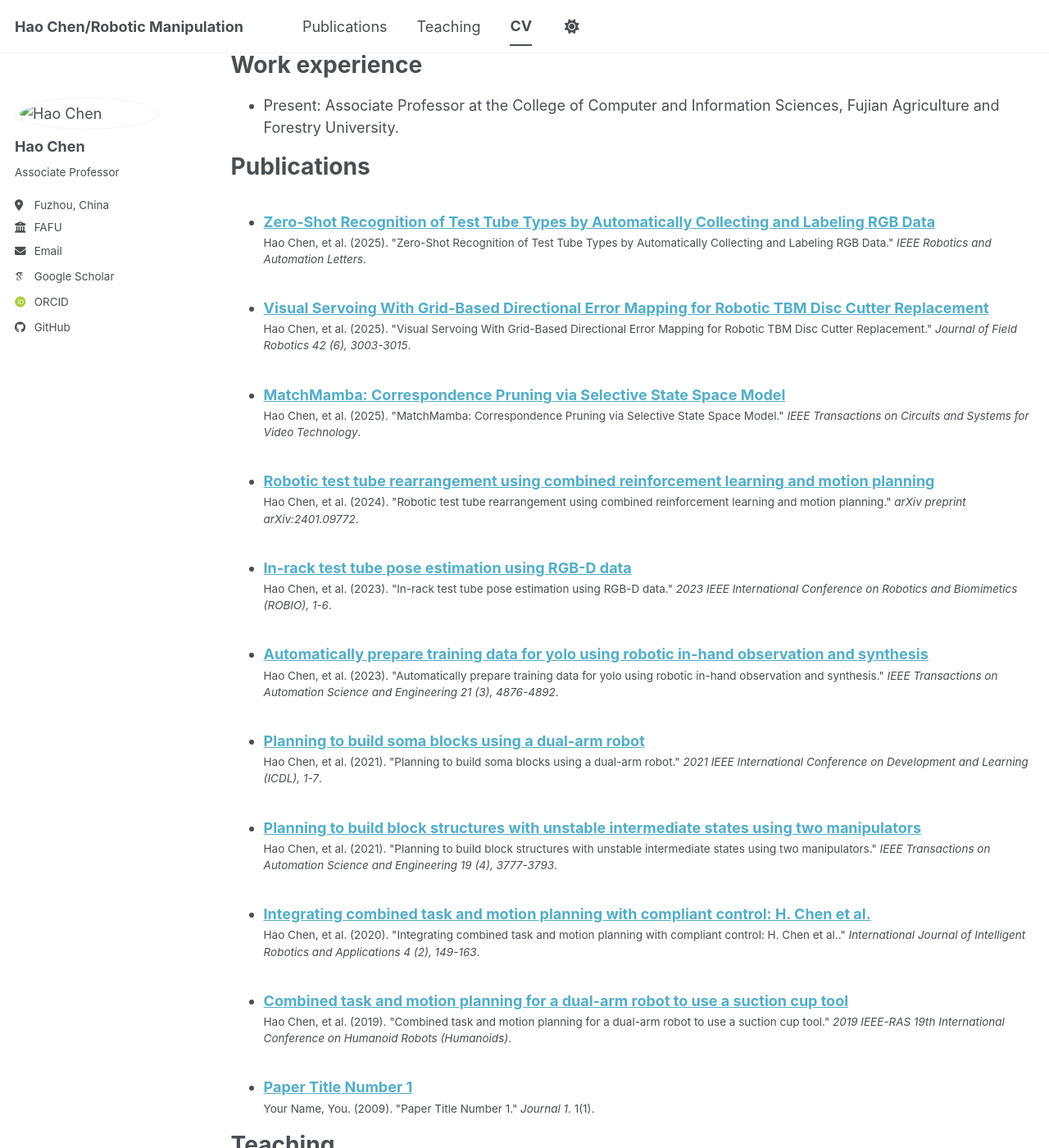
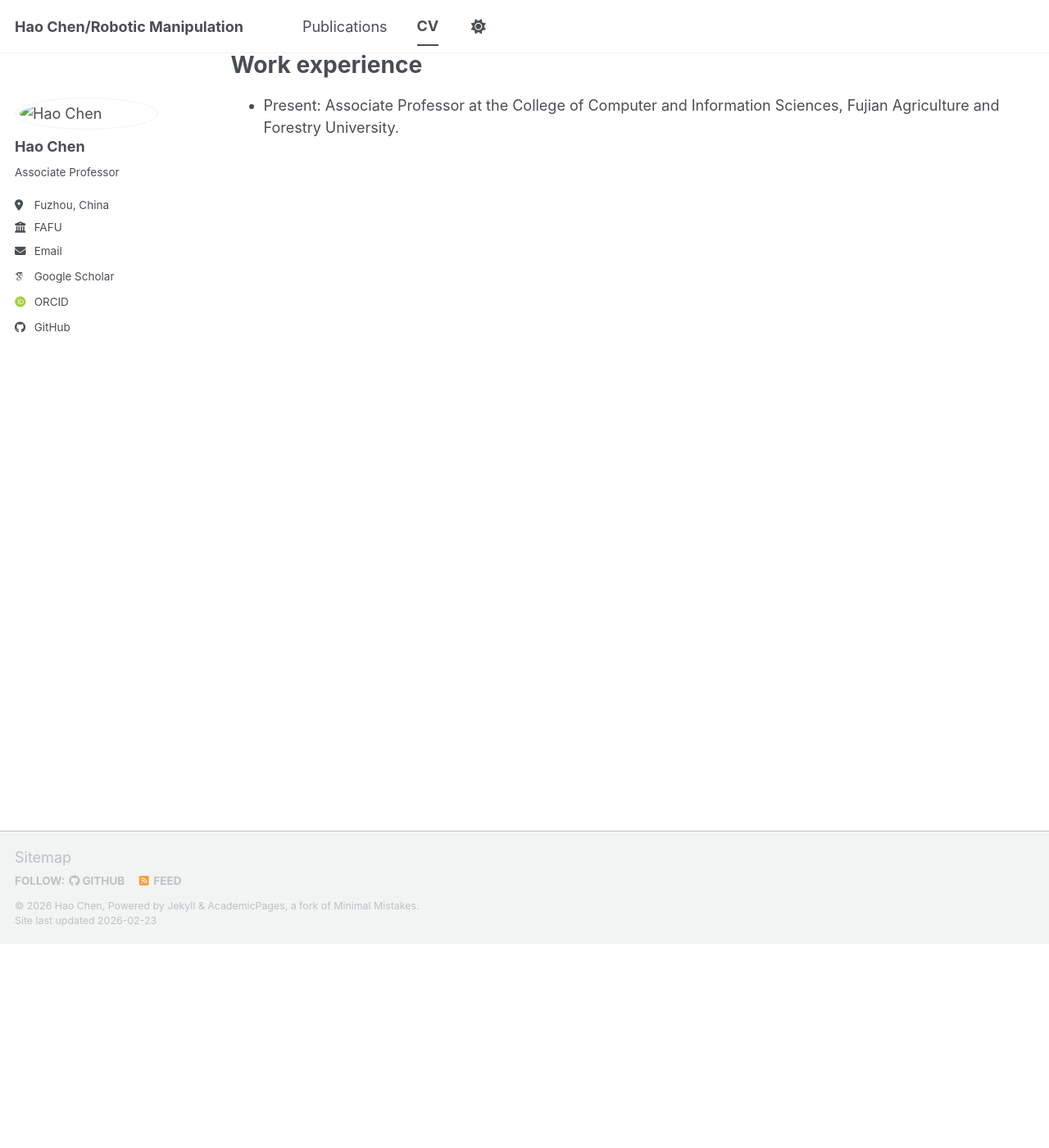
Before and after one commit to chenhaox/page, a Jekyll site: the page built from _pages/cv.md, in a window 1280 px wide and 1400 px high, scrolled down 249 px. Shown: the whole window at 82% size. Built offline with Jekyll 4.4.1, drawn with Linux system fonts in a browser that asks for light colours; some web fonts are replaced; a script bundle is joined from its source files by our own code; library files that are not in the unit come from our copies; some of the changed text lies outside the part shown.

Commit message:
feat: align with preferred reference layout (remove teaching, strip cv, simple pub page)

```diff
--- a/_data/navigation.yml
+++ b/_data/navigation.yml
@@ -11,8 +11,5 @@ main:
   - title: "Publications"
     url: /publications/
 
-  - title: "Teaching"
-    url: /teaching/
-
   - title: "CV"
     url: /cv/
--- a/_pages/cv.md
+++ b/_pages/cv.md
@@ -18,15 +18,3 @@ Education
 Work experience
 ======
 * Present: Associate Professor at the College of Computer and Information Sciences, Fujian Agriculture and Forestry University.
-
-Publications
-======
-  <ul>{% for post in site.publications reversed %}
-    {% include archive-single-cv.html %}
-  {% endfor %}</ul>
-
-Teaching
-======
-  <ul>{% for post in site.teaching reversed %}
-    {% include archive-single-cv.html %}
-  {% endfor %}</ul>
--- a/_pages/publications.html
+++ /dev/null
@@ -1,33 +0,0 @@
----
-layout: archive
-title: "Publications"
-permalink: /publications/
-author_profile: true
----
-
-{% if site.author.googlescholar %}
-  <div class="wordwrap">You can also find my articles on <a href="{{site.author.googlescholar}}">my Google Scholar profile</a>.</div>
-{% endif %}
-
-{% include base_path %}
-
-<!-- New style rendering if publication categories are defined -->
-{% if site.publication_category %}
-  {% for category in site.publication_category  %}
-    {% assign title_shown = false %}
-    {% for post in site.publications reversed %}
-      {% if post.category != category[0] %}
-        {% continue %}
-      {% endif %}
-      {% unless title_shown %}
-        <h2>{{ category[1].title }}</h2><hr />
-        {% assign title_shown = true %}
-      {% endunless %}
-      {% include archive-single.html %}
-    {% endfor %}
-  {% endfor %}
-{% else %}
-  {% for post in site.publications reversed %}
-    {% include archive-single.html %}
-  {% endfor %}
-{% endif %}
--- a/_publications/2009-10-01-paper-title-number-1.md
+++ /dev/null
@@ -1,14 +0,0 @@
----
-title: "Paper Title Number 1"
-collection: publications
-category: manuscripts
-permalink: /publication/2009-10-01-paper-title-number-1
-excerpt: 'This paper is about the number 1. The number 2 is left for future work.'
-date: 2009-10-01
-venue: 'Journal 1'
-slidesurl: 'https://academicpages.github.io/files/slides1.pdf'
-paperurl: 'https://academicpages.github.io/files/paper1.pdf'
-bibtexurl: 'https://academicpages.github.io/files/bibtex1.bib'
-citation: 'Your Name, You. (2009). &quot;Paper Title Number 1.&quot; <i>Journal 1</i>. 1(1).'
----
-The contents above will be part of a list of publications, if the user clicks the link for the publication than the contents of section will be rendered as a full page, allowing you to provide more information about the paper for the reader. When publications are displayed as a single page, the contents of the above "citation" field will automatically be included below this section in a smaller font.
--- a/_publications/2019-01-01-combined-task-and-motion-planning-for-a-dual-arm-r.md
+++ /dev/null
@@ -1,8 +0,0 @@
----
-title: "Combined task and motion planning for a dual-arm robot to use a suction cup tool"
-collection: publications
-permalink: /publication/2019-01-01-combined-task-and-motion-planning-for-a-dual-arm-r
-date: 2019-01-01
-venue: "2019 IEEE-RAS 19th International Conference on Humanoid Robots (Humanoids)"
-citation: 'Hao Chen, et al. (2019). "Combined task and motion planning for a dual-arm robot to use a suction cup tool." <i>2019 IEEE-RAS 19th International Conference on Humanoid Robots (Humanoids)</i>.'
----
--- a/_publications/2020-01-01-integrating-combined-task-and-motion-planning-with.md
+++ /dev/null
@@ -1,8 +0,0 @@
----
-title: "Integrating combined task and motion planning with compliant control: H. Chen et al."
-collection: publications
-permalink: /publication/2020-01-01-integrating-combined-task-and-motion-planning-with
-date: 2020-01-01
-venue: "International Journal of Intelligent Robotics and Applications 4 (2), 149-163"
-citation: 'Hao Chen, et al. (2020). "Integrating combined task and motion planning with compliant control: H. Chen et al.." <i>International Journal of Intelligent Robotics and Applications 4 (2), 149-163</i>.'
----
--- a/_publications/2021-01-01-planning-to-build-block-structures-with-unstable-i.md
+++ /dev/null
@@ -1,8 +0,0 @@
----
-title: "Planning to build block structures with unstable intermediate states using two manipulators"
-collection: publications
-permalink: /publication/2021-01-01-planning-to-build-block-structures-with-unstable-i
-date: 2021-01-01
-venue: "IEEE Transactions on Automation Science and Engineering 19 (4), 3777-3793"
-citation: 'Hao Chen, et al. (2021). "Planning to build block structures with unstable intermediate states using two manipulators." <i>IEEE Transactions on Automation Science and Engineering 19 (4), 3777-3793</i>.'
----
--- a/_publications/2021-01-01-planning-to-build-soma-blocks-using-a-dual-arm-rob.md
+++ /dev/null
@@ -1,8 +0,0 @@
----
-title: "Planning to build soma blocks using a dual-arm robot"
-collection: publications
-permalink: /publication/2021-01-01-planning-to-build-soma-blocks-using-a-dual-arm-rob
-date: 2021-01-01
-venue: "2021 IEEE International Conference on Development and Learning (ICDL), 1-7"
-citation: 'Hao Chen, et al. (2021). "Planning to build soma blocks using a dual-arm robot." <i>2021 IEEE International Conference on Development and Learning (ICDL), 1-7</i>.'
----
--- a/_publications/2023-01-01-automatically-prepare-training-data-for-yolo-using.md
+++ /dev/null
@@ -1,8 +0,0 @@
----
-title: "Automatically prepare training data for yolo using robotic in-hand observation and synthesis"
-collection: publications
-permalink: /publication/2023-01-01-automatically-prepare-training-data-for-yolo-using
-date: 2023-01-01
-venue: "IEEE Transactions on Automation Science and Engineering 21 (3), 4876-4892"
-citation: 'Hao Chen, et al. (2023). "Automatically prepare training data for yolo using robotic in-hand observation and synthesis." <i>IEEE Transactions on Automation Science and Engineering 21 (3), 4876-4892</i>.'
----
--- a/_publications/2023-01-01-in-rack-test-tube-pose-estimation-using-rgb-d-data.md
+++ /dev/null
@@ -1,8 +0,0 @@
----
-title: "In-rack test tube pose estimation using RGB-D data"
-collection: publications
-permalink: /publication/2023-01-01-in-rack-test-tube-pose-estimation-using-rgb-d-data
-date: 2023-01-01
-venue: "2023 IEEE International Conference on Robotics and Biomimetics (ROBIO), 1-6"
-citation: 'Hao Chen, et al. (2023). "In-rack test tube pose estimation using RGB-D data." <i>2023 IEEE International Conference on Robotics and Biomimetics (ROBIO), 1-6</i>.'
----
--- a/_publications/2024-01-01-robotic-test-tube-rearrangement-using-combined-rei.md
+++ /dev/null
@@ -1,8 +0,0 @@
----
-title: "Robotic test tube rearrangement using combined reinforcement learning and motion planning"
-collection: publications
-permalink: /publication/2024-01-01-robotic-test-tube-rearrangement-using-combined-rei
-date: 2024-01-01
-venue: "arXiv preprint arXiv:2401.09772"
-citation: 'Hao Chen, et al. (2024). "Robotic test tube rearrangement using combined reinforcement learning and motion planning." <i>arXiv preprint arXiv:2401.09772</i>.'
----
--- a/_publications/2025-01-01-matchmamba-correspondence-pruning-via-selective-st.md
+++ /dev/null
@@ -1,8 +0,0 @@
----
-title: "MatchMamba: Correspondence Pruning via Selective State Space Model"
-collection: publications
-permalink: /publication/2025-01-01-matchmamba-correspondence-pruning-via-selective-st
-date: 2025-01-01
-venue: "IEEE Transactions on Circuits and Systems for Video Technology"
-citation: 'Hao Chen, et al. (2025). "MatchMamba: Correspondence Pruning via Selective State Space Model." <i>IEEE Transactions on Circuits and Systems for Video Technology</i>.'
----
--- a/_publications/2025-01-01-visual-servoing-with-grid-based-directional-error-.md
+++ /dev/null
@@ -1,8 +0,0 @@
----
-title: "Visual Servoing With Grid-Based Directional Error Mapping for Robotic TBM Disc Cutter Replacement"
-collection: publications
-permalink: /publication/2025-01-01-visual-servoing-with-grid-based-directional-error-
-date: 2025-01-01
-venue: "Journal of Field Robotics 42 (6), 3003-3015"
-citation: 'Hao Chen, et al. (2025). "Visual Servoing With Grid-Based Directional Error Mapping for Robotic TBM Disc Cutter Replacement." <i>Journal of Field Robotics 42 (6), 3003-3015</i>.'
----
--- a/_publications/2025-01-01-zero-shot-recognition-of-test-tube-types-by-automa.md
+++ /dev/null
@@ -1,8 +0,0 @@
----
-title: "Zero-Shot Recognition of Test Tube Types by Automatically Collecting and Labeling RGB Data"
-collection: publications
-permalink: /publication/2025-01-01-zero-shot-recognition-of-test-tube-types-by-automa
-date: 2025-01-01
-venue: "IEEE Robotics and Automation Letters"
-citation: 'Hao Chen, et al. (2025). "Zero-Shot Recognition of Test Tube Types by Automatically Collecting and Labeling RGB Data." <i>IEEE Robotics and Automation Letters</i>.'
----
```
